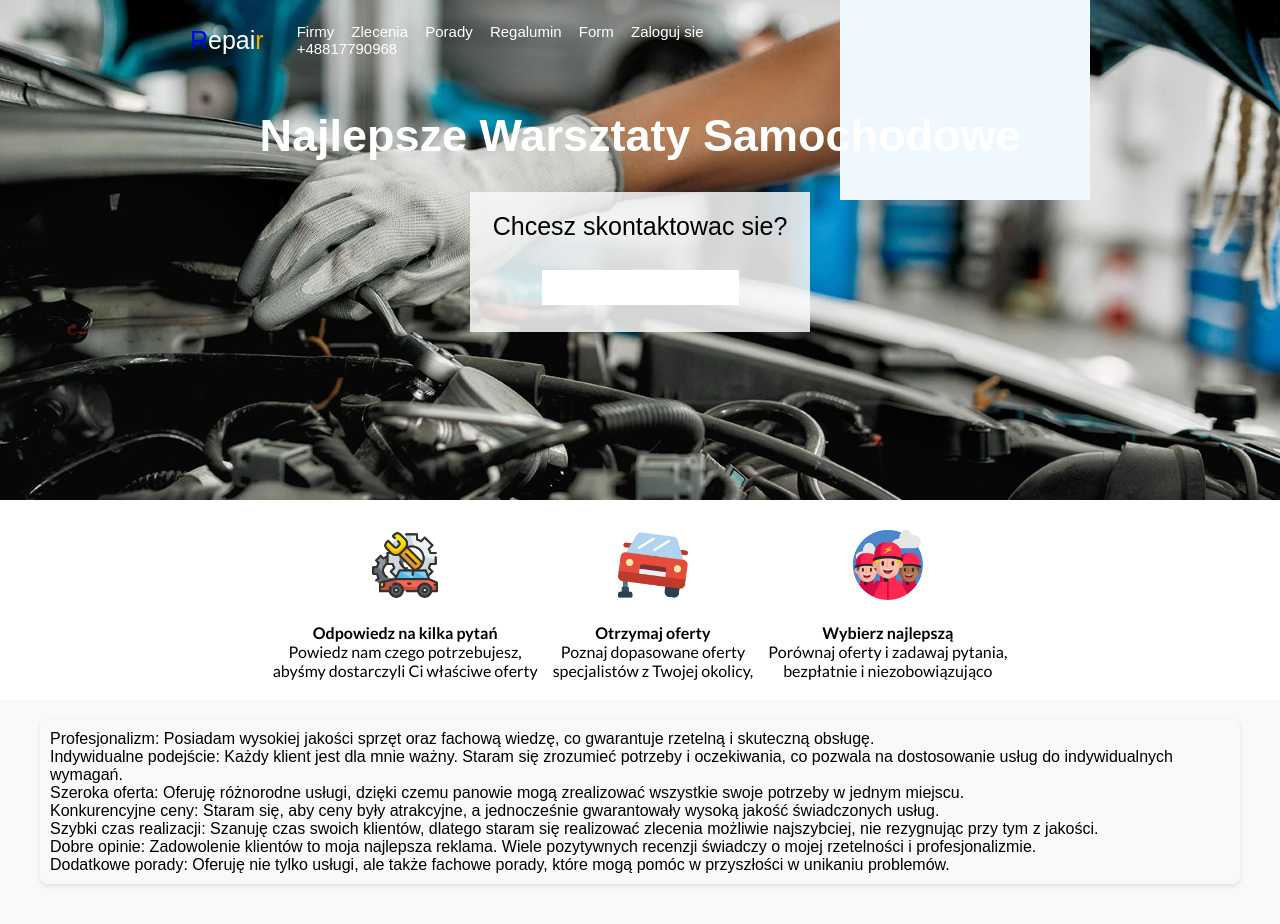
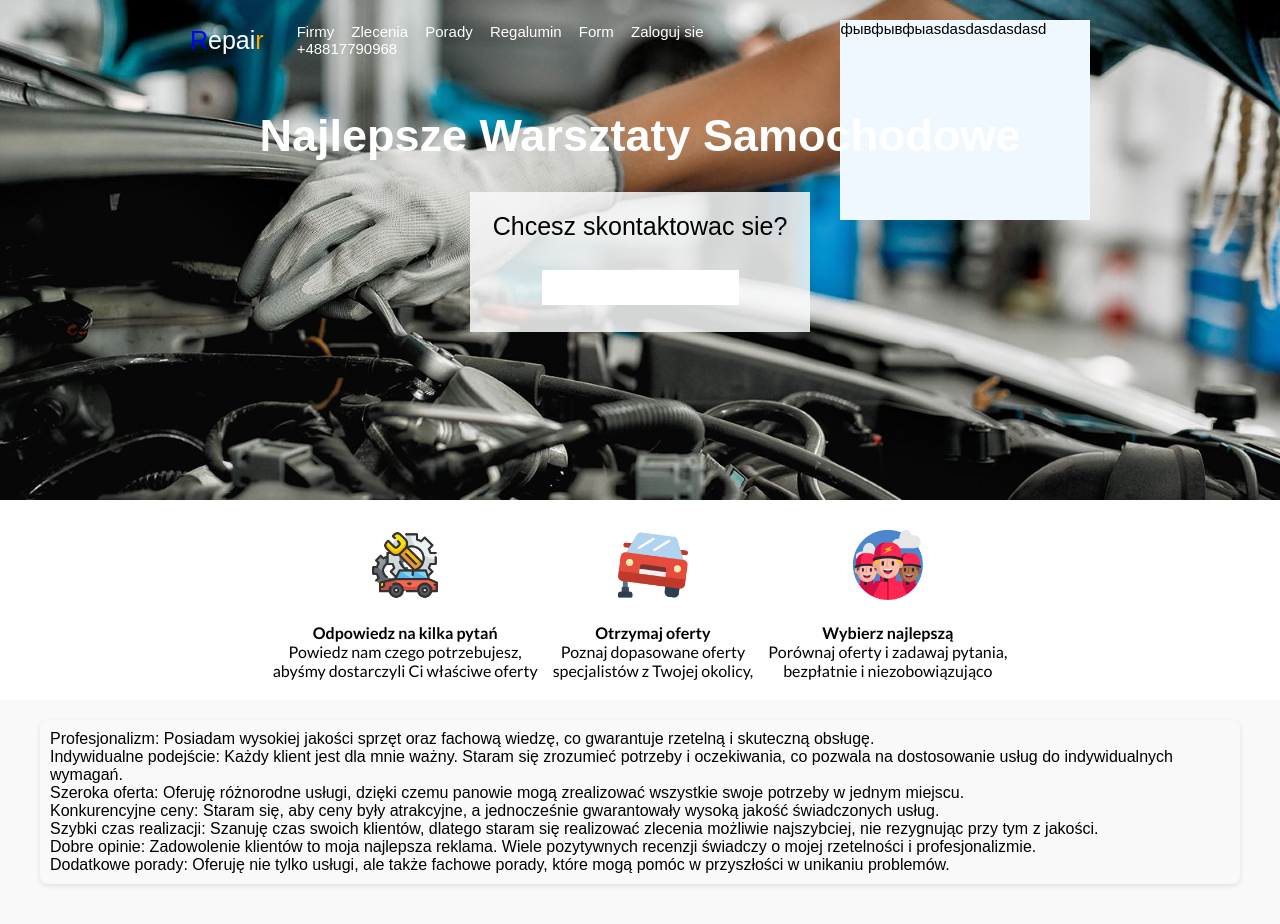
Before and after one commit to seeemmmen/Warszat, a plain HTML site: page index.html in a window 1280 px wide. Both pictures are taken after a click on the link "Zaloguj sie". Shown: the top 924 px of the page. Drawn offline with nearby package versions, Linux system fonts and the light colour scheme; grey boxes are pictures that could not be loaded; a web font is replaced by a local one.

Commit message:
fix regestration

```diff
--- a/index.html
+++ b/index.html
@@ -45,8 +45,8 @@
             </ul>
 
             <div class="regestration">
-                <form>
-
+                <form style="color: black;">
+                    фывфывфыasdasdasdasdasd
                   </form>
             </div>
         </div>
@@ -167,7 +167,7 @@ $(document).ready(function(){
                 $( ".regestration" ).show();
                 if(a==0){
                     $(".regestration").animate({
-                    height: '+=300px'
+                    height: '+=200px'
                 }, 500);
                 a=1;
 
--- a/style/style.css
+++ b/style/style.css
@@ -351,7 +351,7 @@ header{
     right:150px;
     transition: height 0.5s ease;
     transition: height 0.5s ease;
-    margin-top: 20px;
+    margin-top: 160px;
 
 
 }
```
